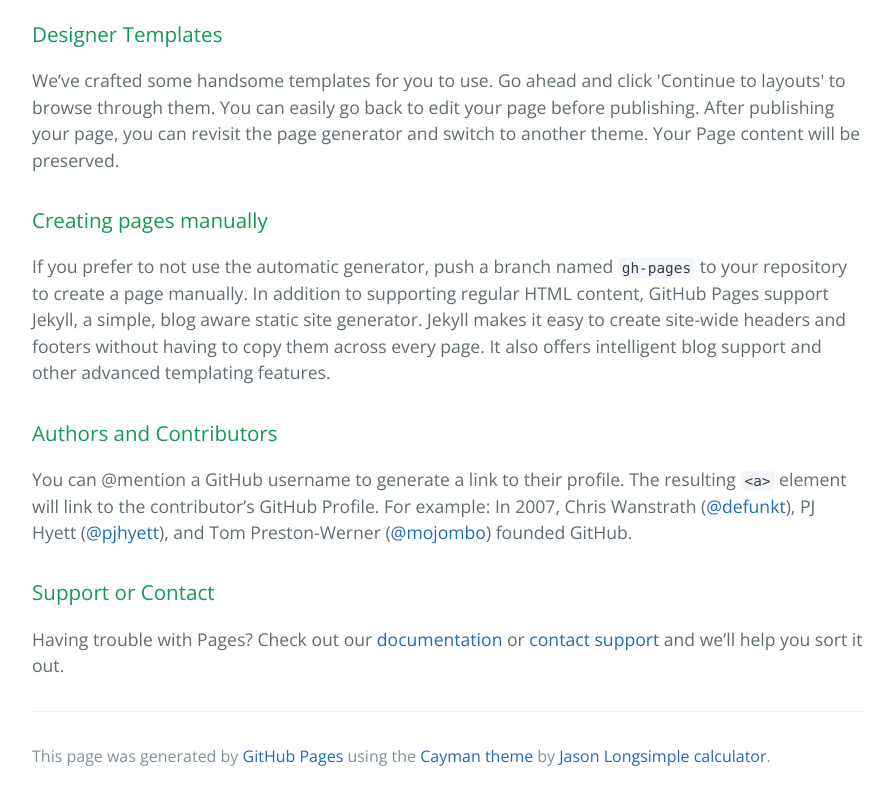
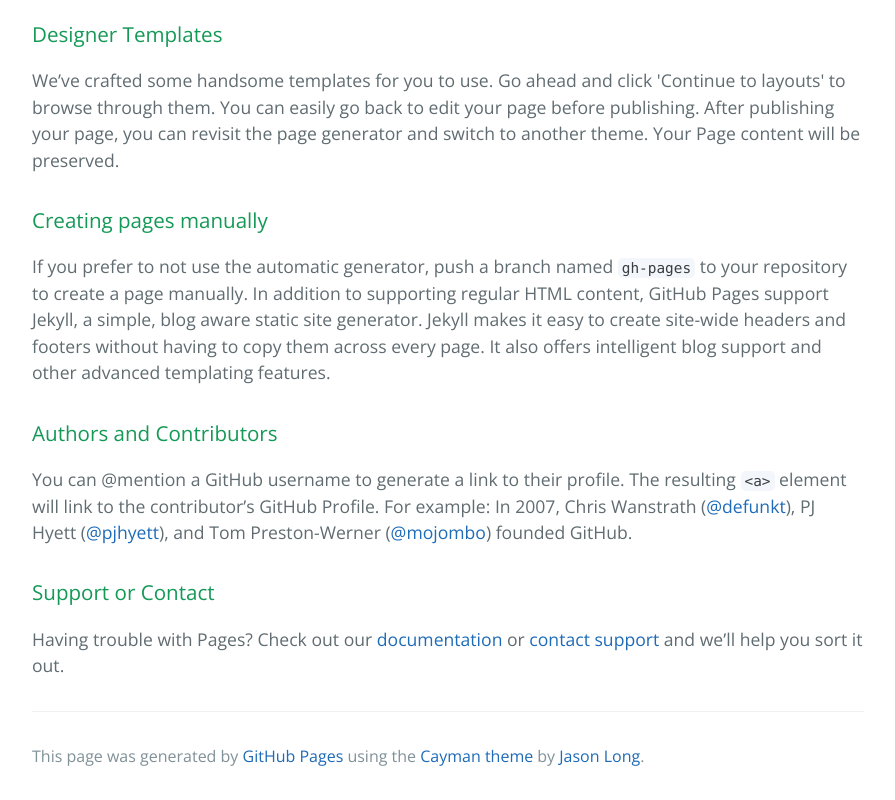
Before and after one commit to yuquan-zhang/yuquan-zhang.github.io, a plain HTML site: page index.html in a window 1280 px wide. Shown: the part 516-1316 px from the top of the page, without its empty margins (192-1087 px from the left). Drawn offline with nearby package versions, Linux system fonts and the light colour scheme.

Commit message:
Delete a link
Delete a link to the simple calculator.

```diff
--- a/index.html
+++ b/index.html
@@ -43,7 +43,7 @@
 
       <footer class="site-footer">
 
-        <span class="site-footer-credits">This page was generated by <a href="https://pages.github.com">GitHub Pages</a> using the <a href="https://github.com/jasonlong/cayman-theme">Cayman theme</a> by <a href="https://twitter.com/jasonlong">Jason Long</a><a href="index2.html">simple calculator</a>.</span>
+        <span class="site-footer-credits">This page was generated by <a href="https://pages.github.com">GitHub Pages</a> using the <a href="https://github.com/jasonlong/cayman-theme">Cayman theme</a> by <a href="https://twitter.com/jasonlong">Jason Long</a>.</span>
       </footer>
 
     </section>
```
